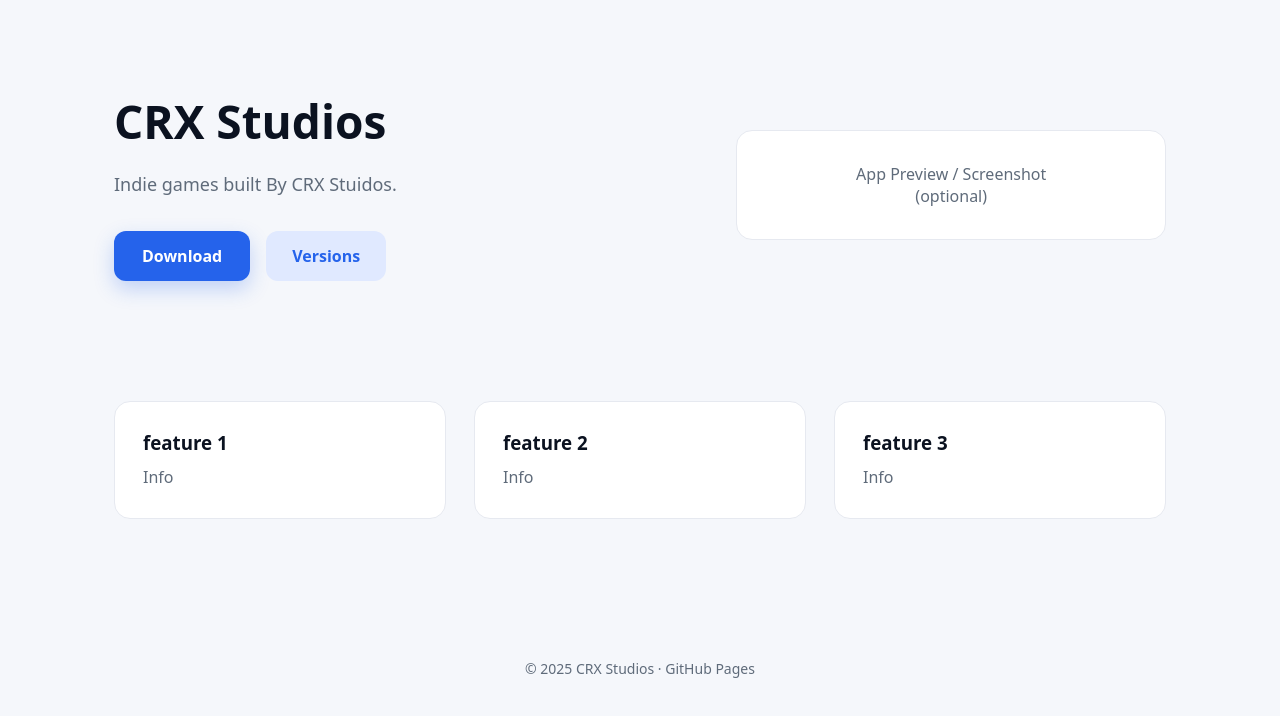
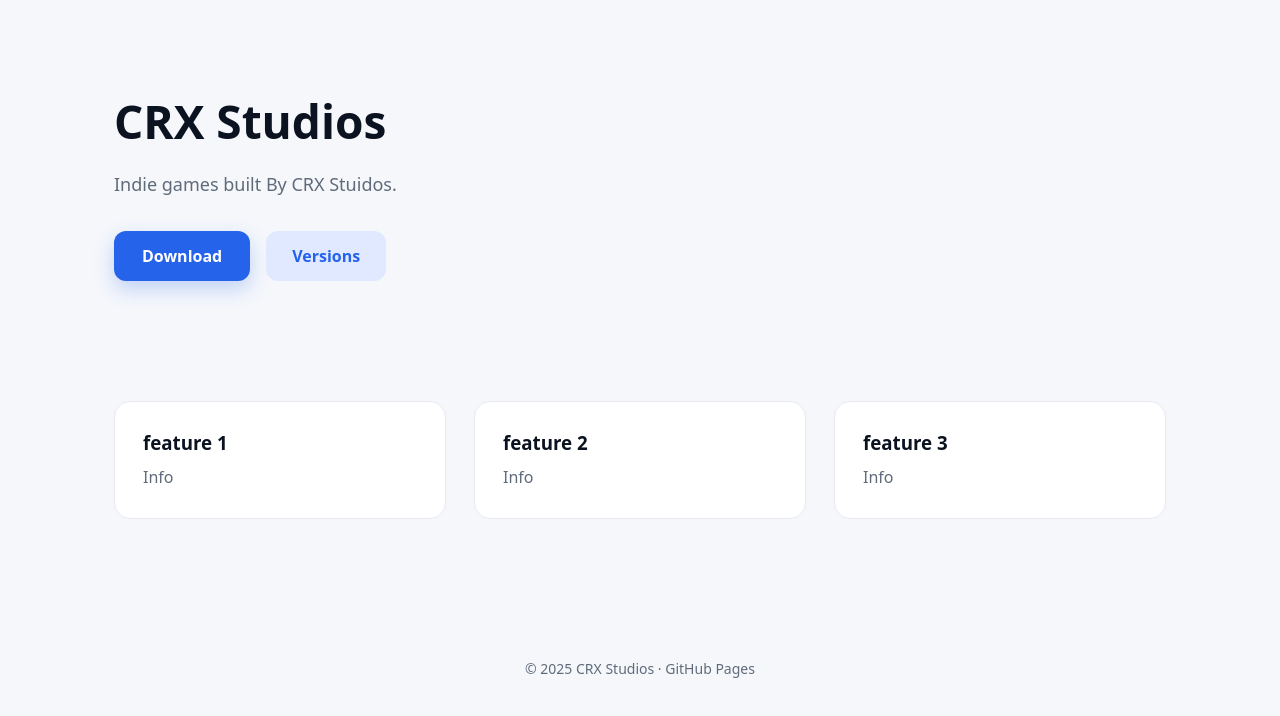
Before and after one commit to coderyan6-byte/CRXStudios, a plain HTML site: page index.html in a window 1280 px wide. Drawn offline with Linux system fonts and the light colour scheme; no server answers.

```diff
--- a/index.html
+++ b/index.html
@@ -161,10 +161,6 @@
                 </div>
             </div>
 
-            <div class="preview">
-                App Preview / Screenshot<br>
-                (optional)
-            </div>
         </section>
 
         <!-- FEATURES -->
```
